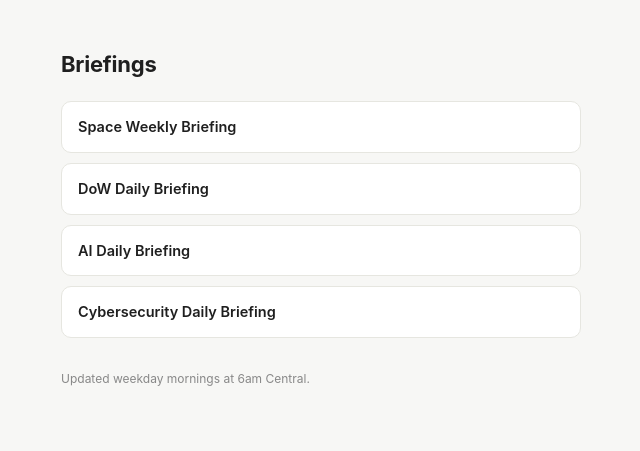
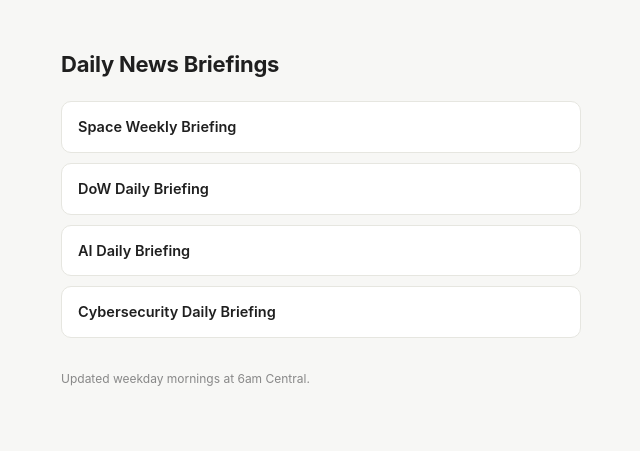
Before and after one commit to realcaptainramius/daily-briefings, a plain HTML site: page index.html in a window 1280 px wide. Shown: the whole page, without its empty margins (319-959 px from the left). Drawn offline with Linux system fonts and the light colour scheme.

Commit message:
Update heading from 'Briefings' to 'Daily News Briefings'

```diff
--- a/index.html
+++ b/index.html
@@ -26,7 +26,7 @@
 </head>
 <body>
 <div class="wrap">
-  <h1>Briefings</h1>
+  <h1>Daily News Briefings</h1>
   <div class="list">
     <a href="/space">Space Weekly Briefing</a>
     <a href="/dow">DoW Daily Briefing</a>
```
